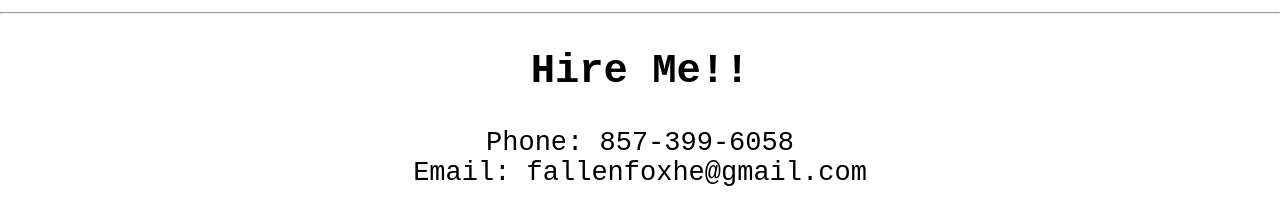
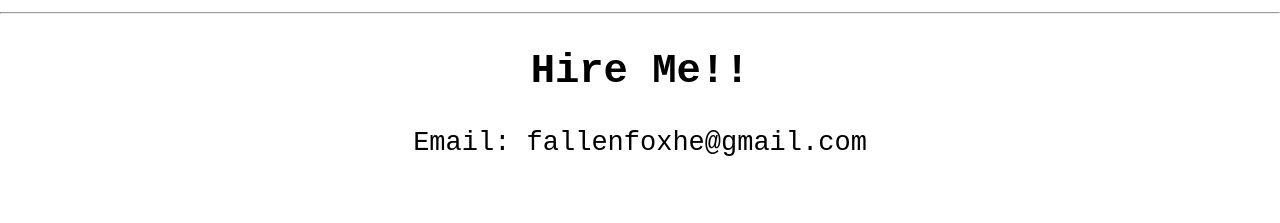
Before and after one commit to linhaohe/CSS-Personal-website, a plain HTML site: page index.html in a window 1280 px wide. Shown: the part 2317-2540 px from the top of the page. Drawn offline with Linux system fonts and the light colour scheme.

Commit message:
Update index.html

```diff
--- a/index.html
+++ b/index.html
@@ -64,7 +64,7 @@
             </table>
             <hr>
             <h2>Hire Me!!</h2>
-            <p>Phone: 857-399-6058<br>Email: fallenfoxhe@gmail.com</p>
+            <p>Email: fallenfoxhe@gmail.com</p>
         </div>
         <script src="" async defer></script>
     </body>
```
